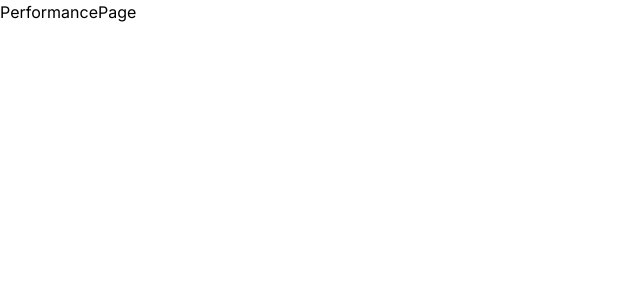
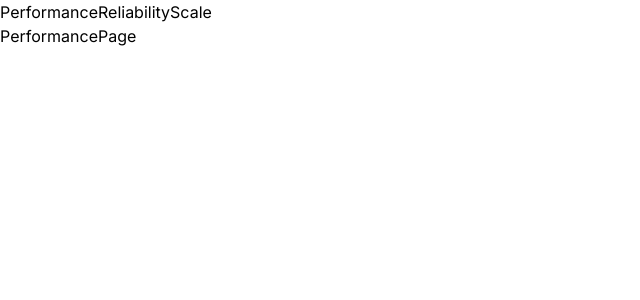
Before and after one commit to MuhtasimMusfiqZarab/corp, a Next.js app: page /performance in a window 1280 px wide. Shown: the top 300 px of the page, without its empty margins (0-640 px from the left). Built offline with nearby package versions, Linux system fonts and the light colour scheme.

Commit message:
adding files to layout

```diff
--- a/src/app/layout.tsx
+++ b/src/app/layout.tsx
@@ -1,3 +1,5 @@
+import Link from "next/link";
+
 import type { Metadata } from "next";
 import { Inter } from "next/font/google";
 import "./globals.css";
@@ -16,7 +18,12 @@
 }>) {
   return (
     <html lang="en">
-      <body className={inter.className}>{children}</body>
+      <body className={inter.className}>
+        <Link href="/performance">Performance</Link>
+        <Link href="/reliability">Reliability</Link>
+        <Link href="/scale">Scale</Link>
+        {children}
+        </body>
     </html>
   );
 }
--- a/src/app/page.tsx
+++ b/src/app/page.tsx
@@ -1,15 +1,8 @@
 
-import Link from "next/link";
 
 export default function Home() {
   return (
     <div>
-      <div>
-        <Link href="/performance">Performance</Link>
-        <Link href="/reliability">Reliability</Link>
-        <Link href="/scale">Scale</Link>
-
-      </div>
       Home
       </div>
   );
```
